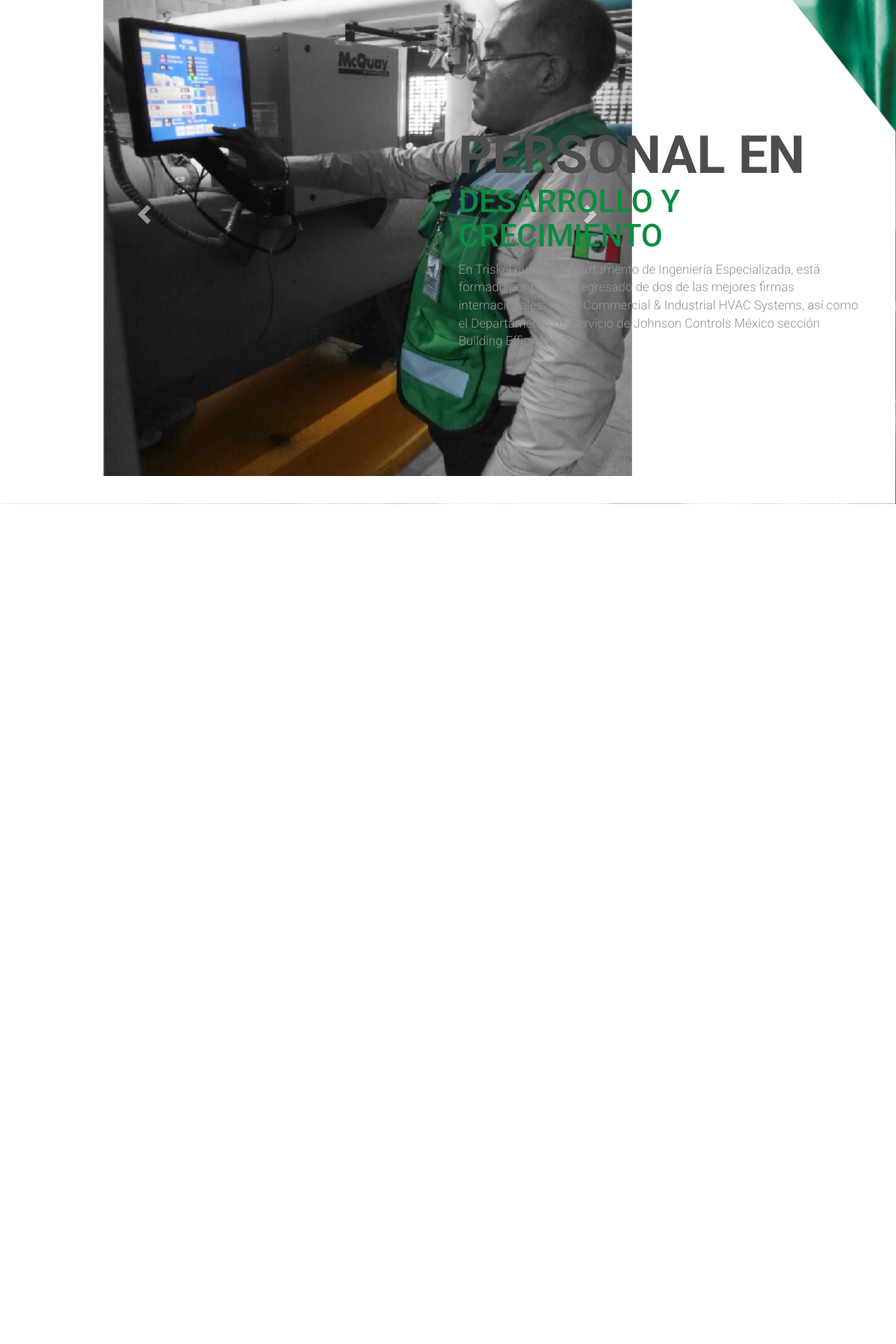
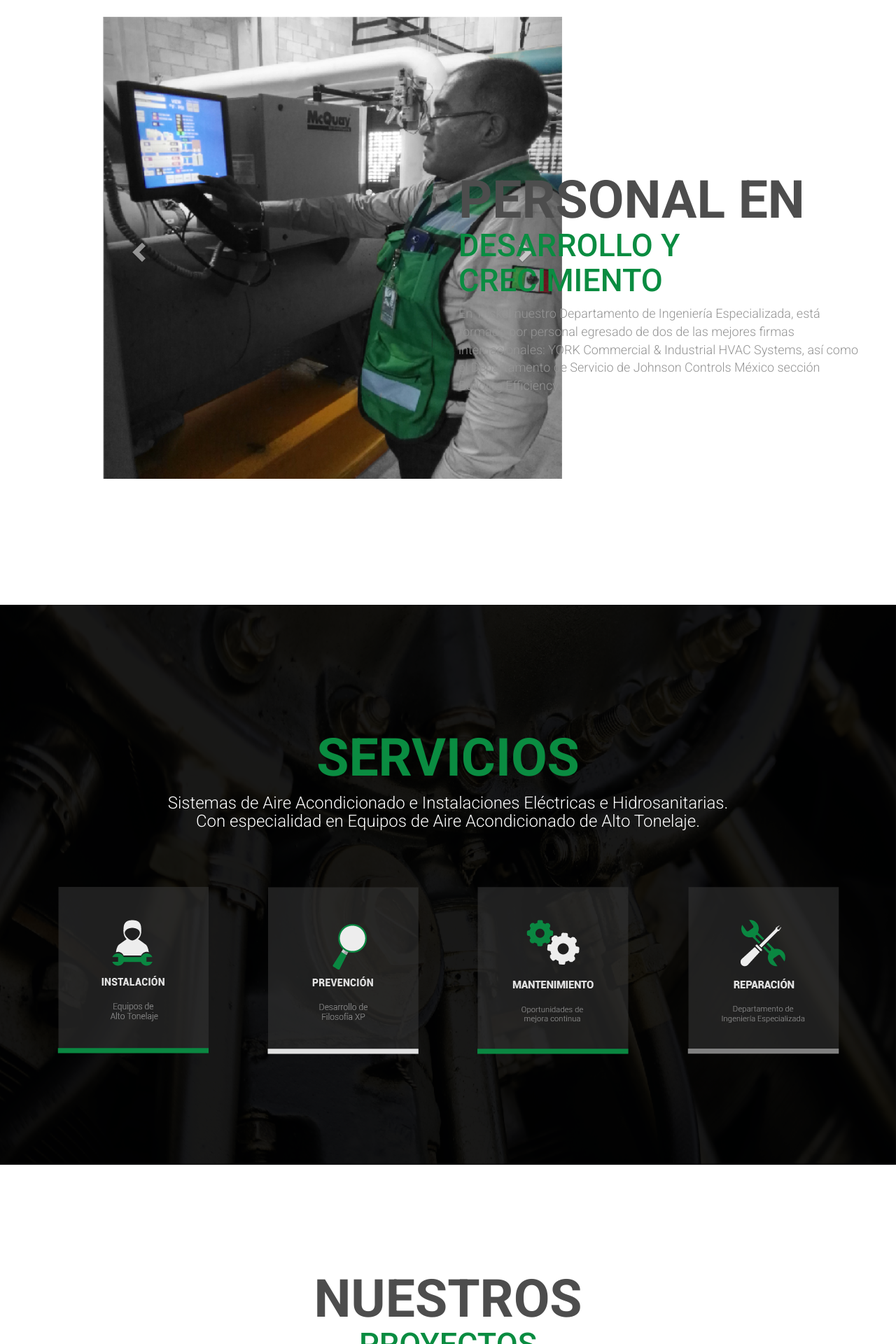
Before and after one commit to Aheal/WebLanding_triskel, a PHP site: page / in a window 1280 px wide. Shown: the part 1680-3600 px from the top of the page at 70% size. Before the commit the page ends 2400 px from the top, so only its background shows below. Run offline with PHP 8.4, Linux system fonts and the light colour scheme; some libraries are stand-ins or nearby versions.

Commit message:
se agregaron la seccion de servicios y nuestros proyectos, tengo problemas con hacer responsive para moviles

```diff
--- a/css/main.css
+++ b/css/main.css
@@ -161,21 +169,16 @@ section[name="intro"]{
 /* Carousel base class */
 .carousel {
   margin-bottom: 60px;
-  width: 756px;
-  height: 760px;
+  width: 656px;
+  height: 660px;
 
 }
-/* Since positioning the image, we need to help out the caption */
-.carousel-caption {
-  z-index: 10;
-}
-
 /* Declare heights because of positioning of img element */
 .carousel .item {
   background-color: #777;
   min-width: 556px;
-  width: 756px;
-  height: 760px;
+  width: 656px;
+  height: 660px;
 
 }
 .carousel-inner > .item > img {
@@ -183,8 +186,8 @@ section[name="intro"]{
   top: 0;
   left: 0;
   min-width: 556px;
-  width: 756px;
-  height: 760px;
+  width: 656px;
+  height: 660px;
 
 }
 
@@ -206,7 +209,153 @@ section[name="intro"]{
   font-size: 18px;
   color: #949494;
   font-weight: 300;
+  margin-bottom: 300px;
+}
+
+#habilidades .ex1
+{
+	max-width: 800px;
+	min-width: 300px;
 }
 
 #habilidades .personal {
+	position: relative;
+	margin-top: 200px;
 }
+
+@media screen and (max-width: 1200px)
+{
+	#habilidades .personal {
+	position: relative;
+	margin-bottom: 100px;
+	margin-top: 0px;
+	}
+	/* Carousel base class */
+	.carousel {
+	  margin-bottom: 60px;
+	  width: 556px;
+	  height: 560px;
+
+
+	}
+	/* Declare heights because of positioning of img element */
+	.carousel .item {
+	  background-color: #777;
+	  width: 556px;
+	  height: 560px;
+
+	}
+	.carousel-inner > .item > img {
+	  position: absolute;
+	  top: 0;
+	  left: 0;
+	  width: 556px;
+	  height: 560px;
+
+	}
+}
+
+#servicios {
+  position: relative;
+  display: flex;
+  flex-direction: column;
+  width: 100%;
+  height: 100%;
+  align-items: center;
+  justify-content: center;
+  background-image:  url(../img/Fondo_2-100.jpg)  ;
+  background-repeat: no-repeat;
+  background-position: top;
+  background-attachment: fixed;
+  -webkit-background-size: 100% 100%;
+  -moz-background-size: 100% 100%;
+  -o-background-size: 100% 100%;
+  background-size: 100% 100%;
+}
+
+#servicios:before {
+  position: absolute;
+  content: " ";
+  width: 100%;
+  height: 100%;
+  background: rgba(0, 0, 0, 0.9);
+}
+
+#servicios h1 {
+color: #0a8c41;
+font-weight: bold;
+font-size: 75px;
+}
+
+#servicios h3 {
+color: white;
+font-weight: 300;
+margin-bottom: 0;
+margin-top: 0;
+}
+
+#servicios .parent {
+	position: relative;
+	top: 0;
+	left: 0;
+
+}
+
+#servicios .serv-img {
+	position: absolute;
+	top: 50px;
+	left: 86px;
+}
+
+.overlay {
+  position: absolute;
+  top: 0;
+  bottom: 0;
+  left: 30px;
+  right: 0;
+  height: 96%;
+  width: 78%;
+  opacity: 0;
+  transition: .5s ease;
+  background-color: #333333;
+}
+
+.parent:hover .overlay {
+  opacity: 1;
+}
+
+.parent1:hover .overlay {
+  opacity: 1;
+}
+
+.parent2:hover .overlay {
+  opacity: 1;
+}
+
+.parent3:hover .overlay {
+  opacity: 1;
+}
+
+.text {
+  color: white;
+  font-size: 20px;
+  position: absolute;
+  top: 50%;
+  left: 50%;
+  transform: translate(-50%, -50%);
+  -ms-transform: translate(-50%, -50%);
+}
+
+#proyectos h1 {
+	font-size: 75px;
+  	margin-bottom: 0;
+  	font-weight: bold;
+  	color: #4D4D4D;
+  	margin-top: 150px;
+}
+
+#proyectos h2 {
+  font-size: 45px;
+  color: #0a8c41;
+  margin-top: 0;
+}
--- a/index.html
+++ b/index.html
@@ -106,6 +106,8 @@
             <br>
             <br>
             <br>
+            <br>
+            <br>
 
     	</div>
     </section>
@@ -148,24 +150,14 @@
             </div><!-- /.carousel -->
           </div>
             <div class="col-lg-6 personal">
-                <br>
-                <br>
-                <br>
-                <br>
-                <br>
-                <br>
-                <br>
-                <br>
-                <br>
-                <br>
-                <br>
-                <br>
                 <h1>PERSONAL EN</h1>
                 <h2>DESARROLLO Y CRECIMIENTO</h2>
-                <p>En Triskel nuestro Departamento de Ingeniería Especializada, está formado por personal
-                  egresado de dos de las mejores firmas internacionales: YORK Commercial & Industrial
-                  HVAC Systems, así como el Departamento de Servicio de Johnson Controls México sección
-                  Building Efficiency. </p>
+                <div class="ex1">
+                	<p>En Triskel nuestro Departamento de Ingeniería Especializada, está formado por personal
+	                  egresado de dos de las mejores firmas internacionales: YORK Commercial & Industrial
+	                  HVAC Systems, así como el Departamento de Servicio de Johnson Controls México sección
+	                  Building Efficiency. </p>
+                </div>
             </div>
         </div>
      </div>
@@ -173,10 +165,63 @@
     <!-- End habilidades -->
     <!-- Begin servicios-->
     <section id="servicios">
-       <div class="container-fluid "></div>
+       <div class="servicios-body text-center">
+       <div class="container">
+       	<div class="row">
+       		<div class="col-md-12">
+       			<h1>SERVICIOS</h1>
+       			<h3>Sistemas de Aire Acondicionado e Instalaciones Eléctricas e Hidrosanitarias.</h3>
+       			<h3 >Con especialidad en Equipos de Aire Acondicionado de Alto Tonelaje.</h3>
+       			<br>
+       			<br>
+       			<br>
+       			<br>
+       		</div>
+       	<div class="row">
+       			<div class="col-md-3 col-xs-6 parent">
+       				<img class= "img-responsive center-block" src="img/Servicio_Instalacion_AiresAcondicionados.png">
+       				<div class="overlay">
+					    <div class="text">Hello World</div>
+					 </div>
+       			</div>
+       			<div class="col-md-3 col-xs-6 parent1">
+       				<img class= "img-responsive center-block" src="img/Servicio_Prevencion_AiresAcondicionados.png">
+       				<div class="overlay">
+					    <div class="text">Hello World</div>
+					 </div>
+       			</div>
+       			<div class="col-md-3 col-xs-6 parent2">
+       				<img class= "img-responsive center-block" src="img/Servicio_Mantenimiento_AiresAcondicionados.png">
+       				<div class="overlay">
+					    <div class="text">Hello World</div>
+					 </div>
+       			</div>
+       			<div class="col-md-3 col-xs-6 parent3 ">
+       				<img class= "img-responsive center-block" src="img/Servicio_Reparacion_AiresAcondicionados.png">
+       				<div class="overlay">
+					    <div class="text">Hello World</div>
+					 </div>
+       			</div>
+       	</div>
+       	</div>
+       	</div>
+       </div>
     </section>
     <!-- End servicios>
-
+	<!-- Begin Proyectos -->
+	<section id="proyectos">
+		<div class="proyectos-body text-center">
+			<div class="container">
+				<div class="row">
+					<div class="col-md-12">
+						<h1>NUESTROS</h1>
+						<h2>PROYECTOS</h2>
+					</div>
+				</div>
+			</div>
+		</div>
+	</section>
+	<!--End Proyectos -->
 
 
 
```
Also changed, not shown: other parts of css/main.css (+24 -16 lines), img/Fondo_2-100.jpg (added), img/Ser_Box_1.png (added), img/Ser_Box_2.png (added), img/Ser_Box_3.png (added), img/Ser_Box_4.png (added), img/Ser_Ic_1.png (added), img/Ser_Ic_2.png (added), img/Ser_Ic_3.png (added), img/Ser_Ic_4.png (added), img/Servicio_Instalacion_AiresAcondicionados.png (added), img/Servicio_Mantenimiento_AiresAcondicionados.png (added), img/Servicio_Prevencion_AiresAcondicionados.png (added), img/Servicio_Reparacion_AiresAcondicionados.png (added). Lines whose indentation alone changed are shown as unchanged.
